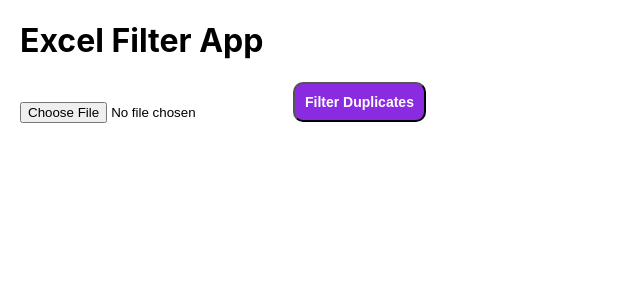
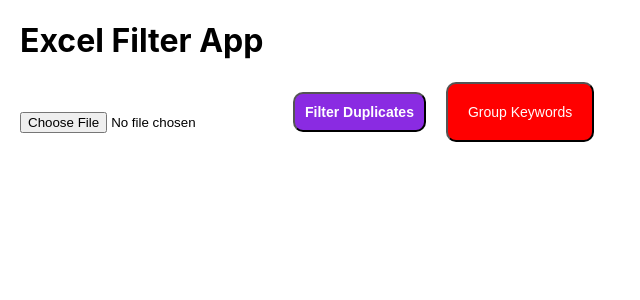
Before and after one commit to hquangminh/tools_format_keyword_verson_1.0, a React (Create React App) app: page / in a window 1280 px wide. Shown: the top 300 px of the page, without its empty margins (0-640 px from the left). Built offline with nearby package versions, Linux system fonts and the light colour scheme.

Commit message:
update key

```diff
--- a/package.json
+++ b/package.json
@@ -6,6 +6,9 @@
     "@testing-library/jest-dom": "^5.17.0",
     "@testing-library/react": "^13.4.0",
     "@testing-library/user-event": "^13.5.0",
+    "compromise": "^14.13.0",
+    "natural": "^7.1.0",
+    "node-nlp": "^4.27.0",
     "react": "^18.3.1",
     "react-copy-to-clipboard": "^5.1.0",
     "react-dom": "^18.3.1",
--- a/src/App.js
+++ b/src/App.js
@@ -7,6 +7,7 @@ import './App.css'
 
 const App = () => {
   const [data, setData] = useState([])
+  const [groupedData, setGroupedData] = useState({})
   const [includeKeywords, setIncludeKeywords] = useState('')
   const [excludeKeywords, setExcludeKeywords] = useState('')
   const [minWords, setMinWords] = useState('')
@@ -21,6 +22,7 @@ const App = () => {
   const [maxKD, setMaxKD] = useState('')
   const [positionKeywords, setPositionKeywords] = useState('')
   const [keywordPosition, setKeywordPosition] = useState('')
+  const [isGrouping, setIsGrouping] = useState(false)
 
   const handleIncludeKeywordsChange = (keywordsStr) => {
     setIncludeKeywords(keywordsStr)
@@ -83,6 +85,25 @@ const App = () => {
 
     const uniqueData = Array.from(new Set(data.map(JSON.stringify))).map(JSON.parse)
     setData(uniqueData)
+  }
+
+  const handleGroupKeywords = () => {
+    setIsGrouping(true)
+    setTimeout(() => {
+      const grouped = {}
+      data.forEach((row) => {
+        const firstColumnValue = row[Object.keys(row)[0]]
+        const firstWord = String(firstColumnValue).split(' ')[0]
+        if (firstWord) {
+          if (!grouped[firstWord]) {
+            grouped[firstWord] = []
+          }
+          grouped[firstWord].push(row)
+        }
+      })
+      setGroupedData(grouped)
+      setIsGrouping(false)
+    }, 1000)
   }
 
   const includeKeywordArray = includeKeywords
@@ -195,7 +216,7 @@ const App = () => {
     return meetsWordCountCriteria
   })
 
-  const groupedData =
+  const groupedDataByKeywords =
     includeKeywordArray.length > 0
       ? includeKeywordArray.reduce((acc, keyword) => {
           const keyData = filteredData.filter((row) => Object.values(row).some((val) => String(val).toLowerCase().includes(keyword.toLowerCase())))
@@ -210,8 +231,8 @@ const App = () => {
     const worksheet = XLSX.utils.json_to_sheet(data)
     const workbook = XLSX.utils.book_new()
     XLSX.utils.book_append_sheet(workbook, worksheet, 'AllData')
-    Object.keys(groupedData).forEach((group) => {
-      const groupSheet = XLSX.utils.json_to_sheet(groupedData[group])
+    Object.keys(groupedDataByKeywords).forEach((group) => {
+      const groupSheet = XLSX.utils.json_to_sheet(groupedDataByKeywords[group])
       XLSX.utils.book_append_sheet(workbook, groupSheet, group)
     })
     const date = new Date()
@@ -229,6 +250,10 @@ const App = () => {
         <FileUpload setData={setData} />
         <button className='filter_button' onClick={handleFilterDuplicates} style={{ marginLeft: '20px' }}>
           Filter Duplicates
+        </button>
+        <button className='group_button' onClick={handleGroupKeywords} style={{ marginLeft: '20px' }}>
+          Group Keywords
+          {isGrouping && <span style={{ marginLeft: '10px' }}>Loading...</span>}
         </button>
       </div>
       {data.length > 0 && (
@@ -270,12 +295,23 @@ const App = () => {
                 handleKeywordPositionChange={handleKeywordPositionChange}
               />
               <div style={{ display: 'flex', flexWrap: 'wrap', marginTop: '20px' }}>
-                {Object.keys(groupedData).map((group) => (
+                {Object.keys(groupedDataByKeywords).map((group) => (
                   <div key={group} style={{ flex: '1 1 20%', margin: '10px' }}>
                     <h2>{group}</h2>
-                    <DataTable data={groupedData[group]} getColorForIntent={getColorForIntent} />
+                    <DataTable data={groupedDataByKeywords[group]} getColorForIntent={getColorForIntent} />
                   </div>
                 ))}
+                {Object.keys(groupedData).length > 0 && (
+                  <div style={{ width: '100%', marginTop: '20px' }}>
+                    <h2>Grouped Data</h2>
+                    {Object.keys(groupedData).map((group) => (
+                      <div key={group} style={{ flex: '1 1 20%', margin: '10px' }}>
+                        <h2>{group}</h2>
+                        <DataTable data={groupedData[group]} getColorForIntent={getColorForIntent} />
+                      </div>
+                    ))}
+                  </div>
+                )}
               </div>
             </div>
           </div>
```
Also changed, not shown: 1 other file (tests, documents, lock files or other folders). Lines whose indentation alone changed are shown as unchanged.
